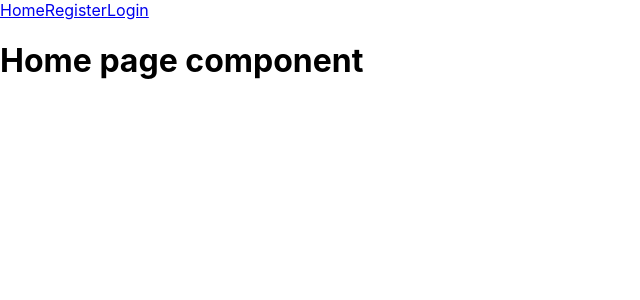
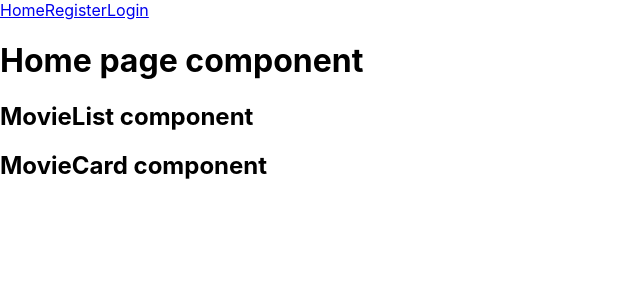
Before and after one commit to aapetsi/movie-app-frontend, a React (Create React App) app: page / in a window 1280 px wide. Shown: the top 300 px of the page, without its empty margins (0-640 px from the left). Built offline with nearby package versions, Linux system fonts and the light colour scheme; no server answers.

Commit message:
Configure api key for movies

```diff
--- a/src/components/HomePage.js
+++ b/src/components/HomePage.js
@@ -1,9 +1,26 @@
-import React from 'react'
+import React, { useState, useEffect } from 'react'
+import axios from 'axios'
+import { keys_prod, keys_dev } from '../config/keys'
+import MovieList from './MovieList'
+
+const { api } = process.env.NODE_ENV === 'production' ? keys_prod : keys_dev
 
 const HomePage = () => {
+  const [movies, setMovies] = useState([])
+
+  useEffect(() => {
+    axios
+      .get(`${api}/api/movies`)
+      .then(res => {
+        setMovies([res.data])
+      })
+      .catch(err => console.log(err.message))
+  }, [movies])
+
   return (
     <div>
       <h1>Home page component</h1>
+      <MovieList movies={movies} />
     </div>
   )
 }
--- /dev/null
+++ b/src/components/MovieCard.js
@@ -0,0 +1,11 @@
+import React from 'react'
+
+const MovieCard = () => {
+  return (
+    <div>
+      <h2>MovieCard component</h2>
+    </div>
+  )
+}
+
+export default MovieCard
--- /dev/null
+++ b/src/components/MovieList.js
@@ -0,0 +1,13 @@
+import React from 'react'
+import MovieCard from './MovieCard'
+
+const MovieList = ({ movies }) => {
+  return (
+    <div>
+      <h2>MovieList component</h2>
+      <MovieCard />
+    </div>
+  )
+}
+
+export default MovieList
--- /dev/null
+++ b/src/config/keys.js
@@ -0,0 +1,7 @@
+export const keys_dev = {
+  api: 'http://localhost:5000'
+}
+
+export const keys_prod = {
+  api: 'https://rmdb-movies.herokuapp.com'
+}
```
